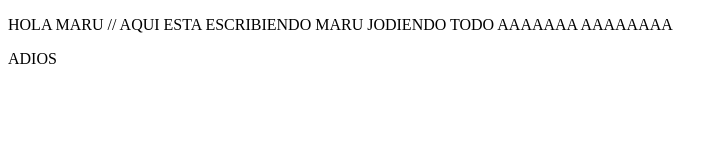
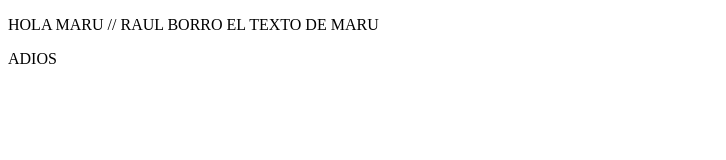
Before and after one commit to marusheik/repositorioBALEIRO, a plain HTML site: page index.html in a window 1280 px wide. Shown: the whole page, without its empty margins (0-726 px from the left). Drawn offline with Linux system fonts and the light colour scheme.

Commit message:
Commit de Raul parte 2

```diff
--- a/index.html
+++ b/index.html
@@ -4,7 +4,7 @@
     <title>Tarea 1.6</title>
 </head>
 <body>
-    <p>HOLA MARU // AQUI ESTA ESCRIBIENDO MARU JODIENDO TODO AAAAAAA AAAAAAAA </p>
+    <p>HOLA MARU // RAUL BORRO EL TEXTO DE MARU </p>
     <p>ADIOS</p>
 </body>
 </html>
```
